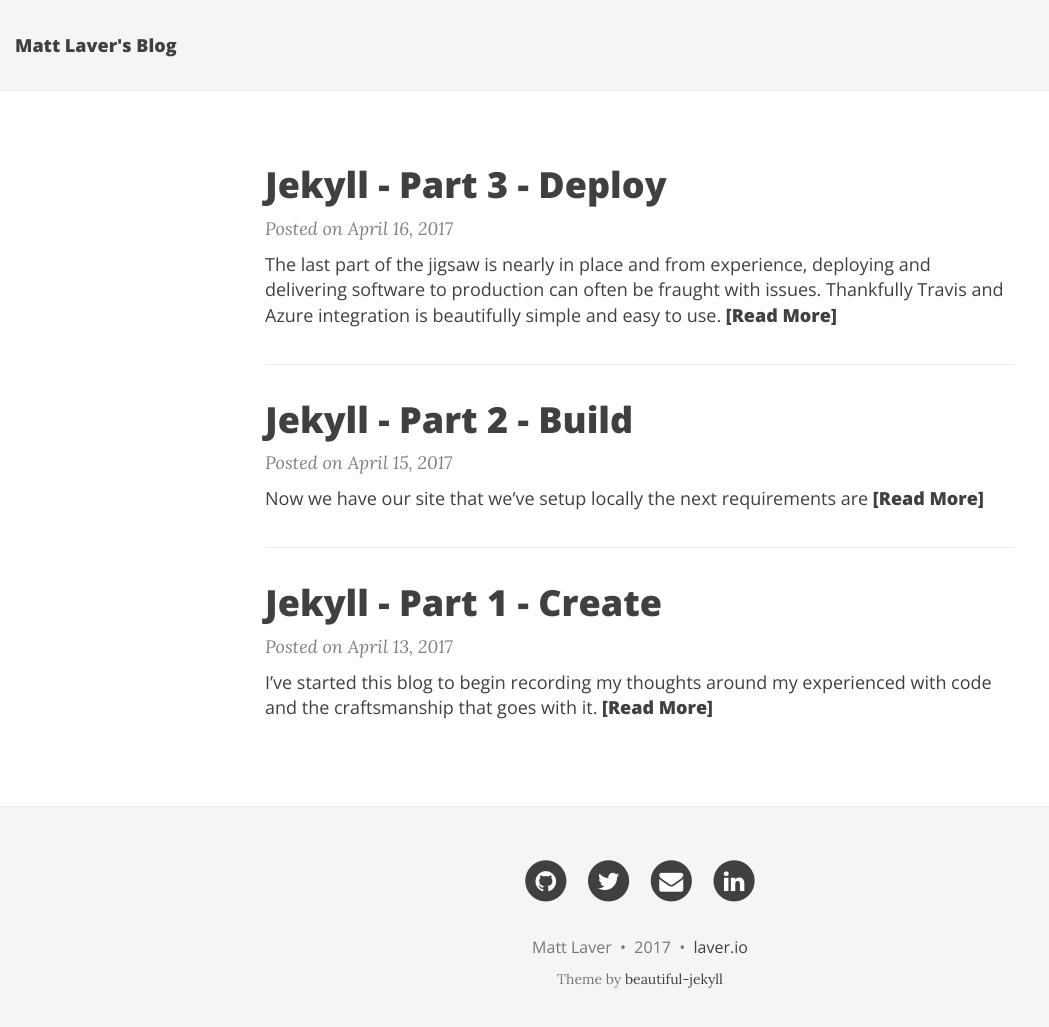
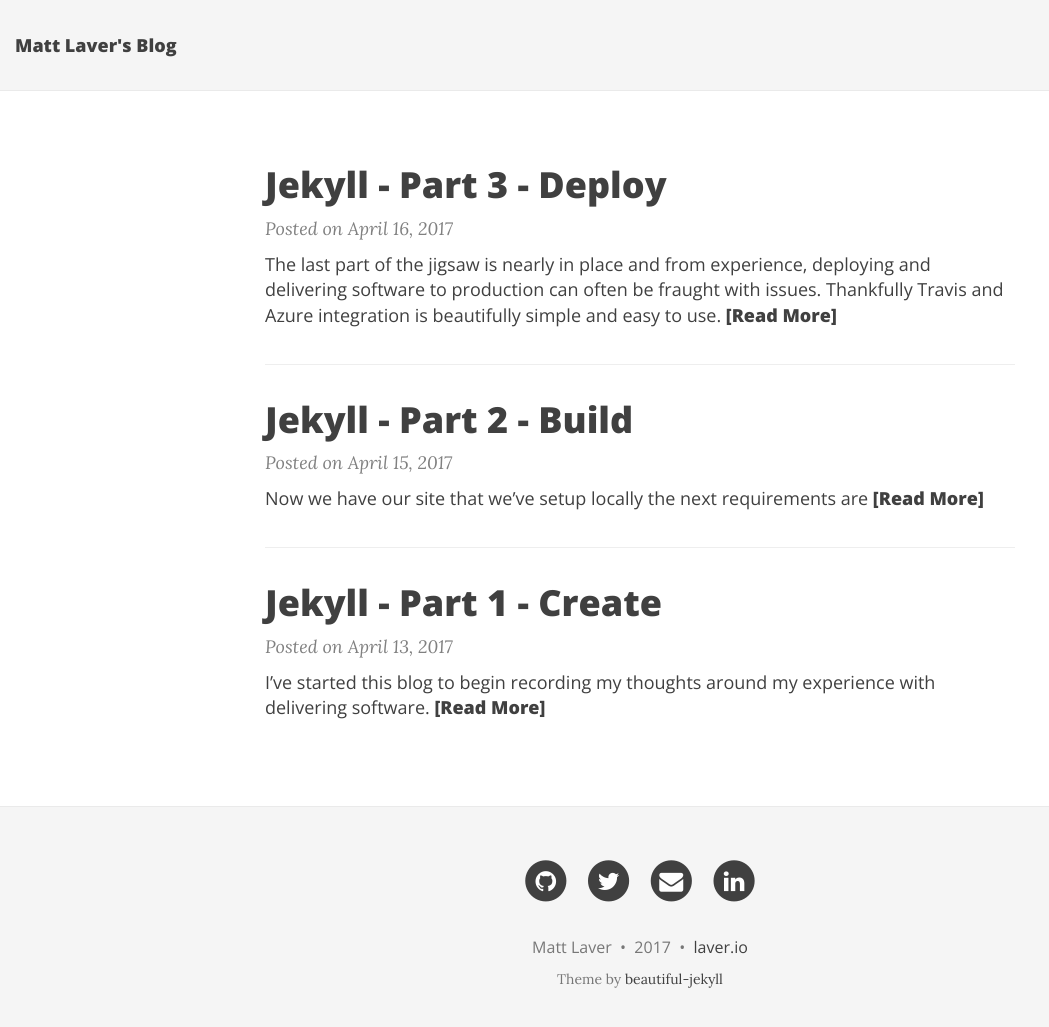
Before and after one commit to mattlaver/blog.laver.io, a Jekyll site: the page built from index.html, in a window 1280 px wide and 1040 px high. Shown: the top 1027 px of the window, without its empty margins (0-1049 px from the left). Built offline with Jekyll 4.4.1, drawn with Linux system fonts in a browser that asks for light colours; nearby versions of some CDN libraries; the list of posts is cut into pages by our own code.

Commit message:
Fix typo

```diff
--- a/_posts/2017-04-13-jekyll-part-1-create.markdown
+++ b/_posts/2017-04-13-jekyll-part-1-create.markdown
@@ -5,9 +5,9 @@ date:   2017-04-13 20:56:02 +0100
 categories: jekyll ci azure
 ---
 
-I've started this blog to begin recording my thoughts around my experienced with code and the craftsmanship that goes with it.
+I've started this blog to begin recording my thoughts around my experience with delivering software.
 
-I'm also a big fan of automating software so it makes sense that I write up how I automated the blogging platform I'm using.
+I'm a big fan of automating software so it makes sense that I write up how I automated the blogging platform I'm using.
 
 There is certainly no shortage of tools for blogging but before I start throwing code at the solution I had some requirements to think about:
 
```
